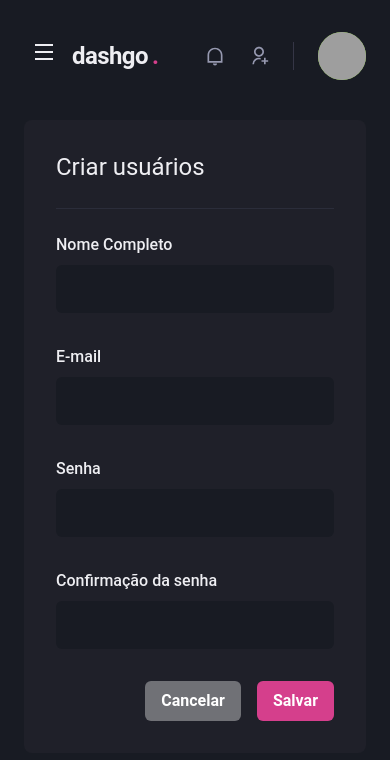
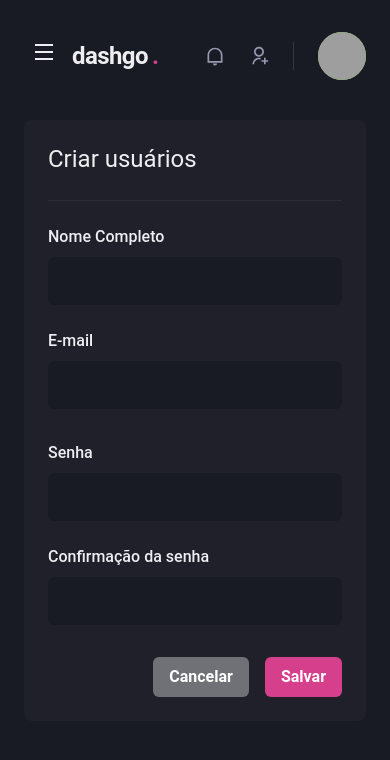
Before and after one commit to ottonSam/ignite-dashgo, a Next.js app: page /users/create in a window 390 px wide. Shown: the top 760 px of the page. Built offline with nearby package versions, Linux system fonts and the light colour scheme; grey boxes are pictures that could not be loaded.

Commit message:
Responsive user create page

```diff
--- a/src/pages/users/create.tsx
+++ b/src/pages/users/create.tsx
@@ -22,7 +22,7 @@
           flex="1"
           borderRadius={8}
           bg="gray.800"
-          p="8"
+          p={["6","8"]}
         >
           <Heading
             size="lg"
@@ -41,7 +41,7 @@
           >
             <SimpleGrid
               minChildWidth="240px"
-              spacing="8"
+              spacing={["6", "8"]}
               w="100%"
             >
               <Input name="name" label="Nome Completo"/>
@@ -49,7 +49,7 @@
             </SimpleGrid>
             <SimpleGrid
               minChildWidth="240px"
-              spacing="8"
+              spacing={["6", "8"]}
               w="100%"
             >
               <Input name="password" type="password" label="Senha"/>
```
